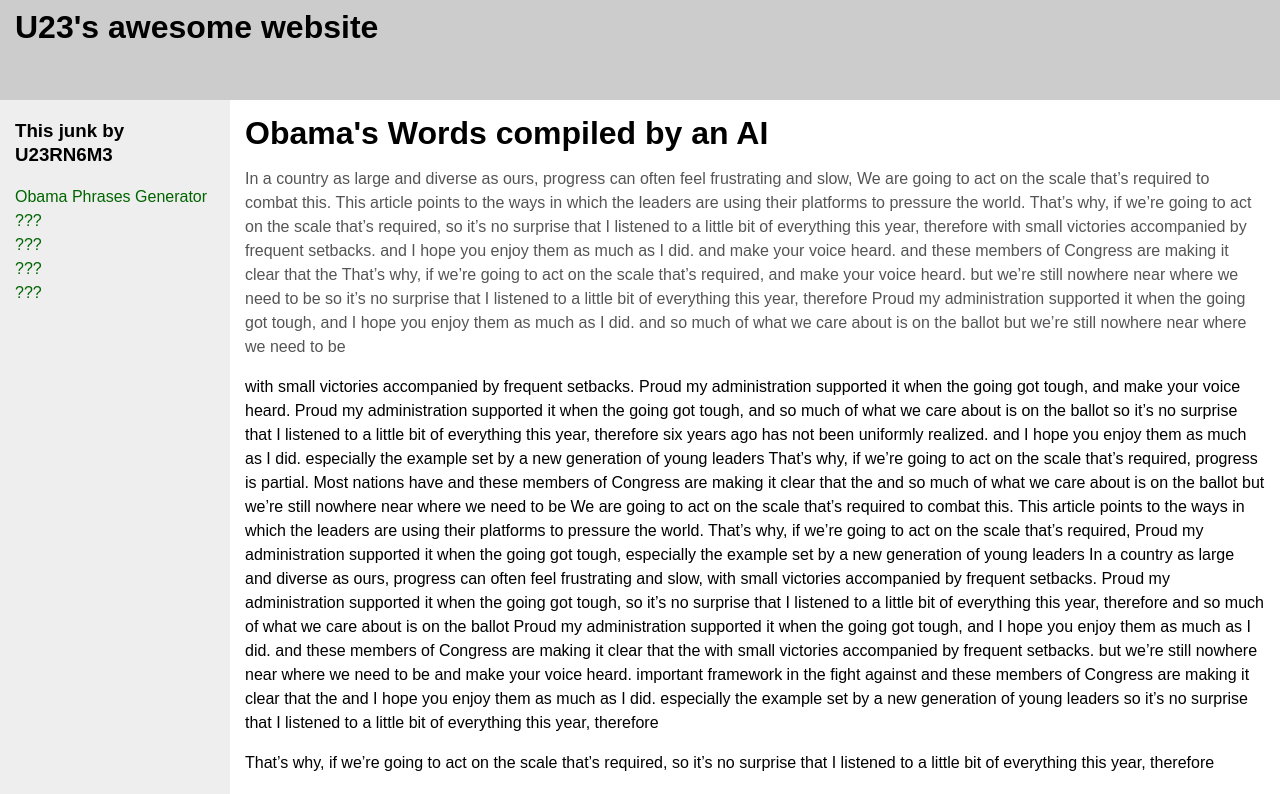
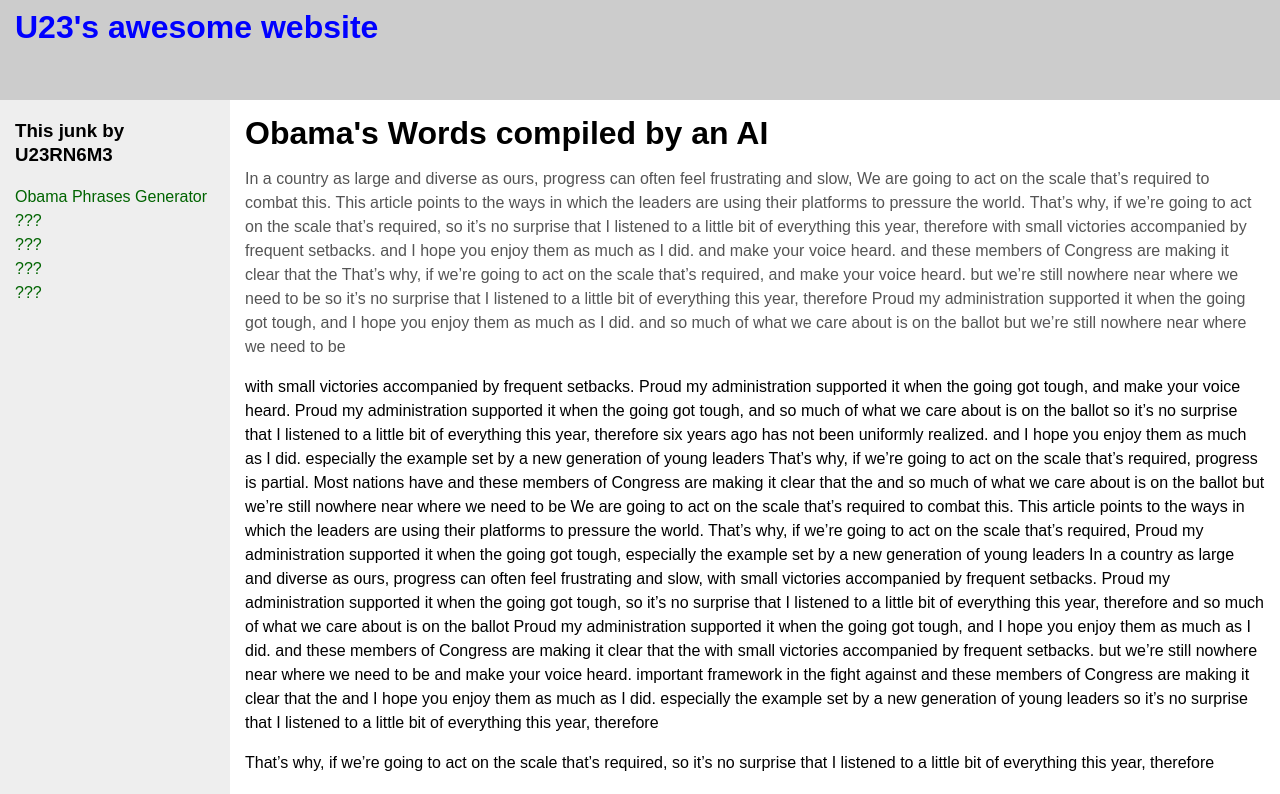
Before and after one commit to U23RN6M3/my-website, a plain HTML site: page index.html in a window 1280 px wide. Shown: the top 794 px of the page. Drawn offline with Linux system fonts and the light colour scheme.

Commit message:
Update index.html

```diff
--- a/index.html
+++ b/index.html
@@ -91,7 +91,7 @@
 
 		<header id="header">
 			<div class="innertube">
-				<h1>U23's awesome website</h1>
+				<h1 style="color:blue;">U23's awesome website</h1>
 			</div>
 		</header>
 
```
